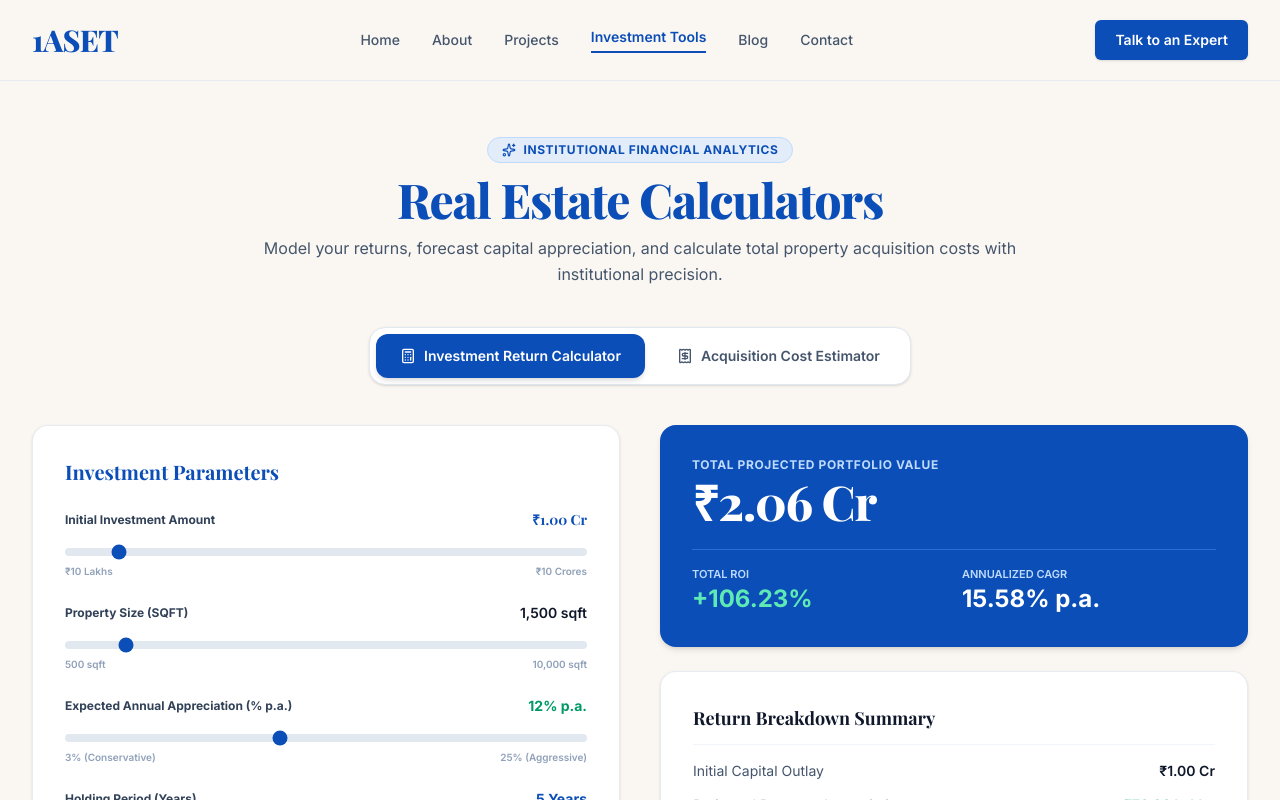
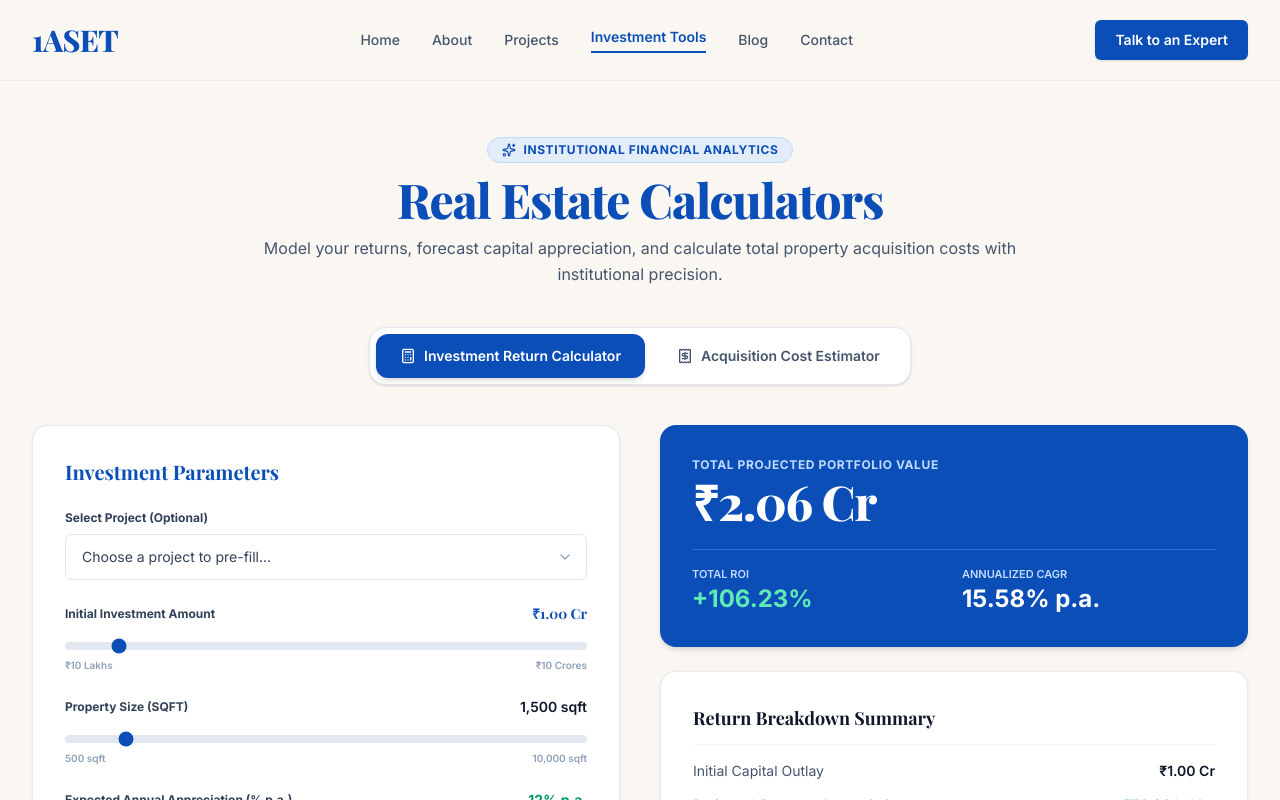
Before and after one commit to me-junaid/1Aset, a Next.js app in the folder apps/web/: page /calculators in a window 1280 px wide. Shown: the top 800 px of the page. Built offline with nearby package versions, Linux system fonts and the light colour scheme; a web font is replaced by a local one.

Commit message:
Select Project (Optional) feature added

```diff
--- a/apps/web/src/app/calculators/page.tsx
+++ b/apps/web/src/app/calculators/page.tsx
@@ -15,6 +15,7 @@ import {
   Sparkles,
   ArrowRight,
   ShieldCheck,
+  ChevronDown,
 } from "lucide-react";
 import {
   calculateInvestmentReturn,
@@ -22,11 +23,75 @@ import {
   formatCurrencyINR,
 } from "@repo/utils";
 
+const PROJECT_PRESETS = [
+  {
+    id: "marina-crown",
+    title: "The Marina Crown (Luxury Apartment)",
+    initialInvestment: 24000000, // ₹2.4 Cr
+    sqft: 1800,
+    expectedAppreciationRate: 12,
+    holdingPeriodYears: 5,
+    monthlyRentalIncome: 110000,
+  },
+  {
+    id: "mayfair-exchange",
+    title: "Mayfair Exchange (Commercial Hub)",
+    initialInvestment: 50000000, // ₹5 Cr
+    sqft: 4500,
+    expectedAppreciationRate: 10,
+    holdingPeriodYears: 7,
+    monthlyRentalIncome: 280000,
+  },
+  {
+    id: "palm-estate",
+    title: "The Palm Estate (Premium Villa)",
+    initialInvestment: 85000000, // ₹8.5 Cr
+    sqft: 6200,
+    expectedAppreciationRate: 11,
+    holdingPeriodYears: 6,
+    monthlyRentalIncome: 350000,
+  },
+  {
+    id: "devanahalli-layout",
+    title: "Devanahalli Growth Layout (North Bengaluru Plots)",
+    initialInvestment: 12000000, // ₹1.2 Cr
+    sqft: 2400,
+    expectedAppreciationRate: 15,
+    holdingPeriodYears: 5,
+    monthlyRentalIncome: 35000,
+  },
+  {
+    id: "sarjapur-plots",
+    title: "Sarjapur Prime Corridor (Plotted Layout)",
+    initialInvestment: 7500000, // ₹75 L
+    sqft: 1500,
+    expectedAppreciationRate: 14,
+    holdingPeriodYears: 4,
+    monthlyRentalIncome: 25000,
+  },
+];
+
 export default function CalculatorsPage() {
   const [mobileMenuOpen, setMobileMenuOpen] = useState(false);
   const [activeTab, setActiveTab] = useState<"investment" | "cost">(
     "investment"
   );
+
+  // Project Pre-fill State
+  const [selectedProject, setSelectedProject] = useState("");
+
+  const handleProjectSelect = (projectId: string) => {
+    setSelectedProject(projectId);
+    const found = PROJECT_PRESETS.find((p) => p.id === projectId);
+    if (found) {
+      setInitialInvestment(found.initialInvestment);
+      setSqft(found.sqft);
+      setExpectedAppreciationRate(found.expectedAppreciationRate);
+      setHoldingPeriodYears(found.holdingPeriodYears);
+      setMonthlyRentalIncome(found.monthlyRentalIncome);
+      setBasePrice(found.initialInvestment);
+    }
+  };
 
   // Investment Calculator Inputs State
   const [initialInvestment, setInitialInvestment] = useState(10000000); // 1 Cr
@@ -242,6 +307,28 @@ export default function CalculatorsPage() {
               <h2 className="font-serif text-xl font-bold text-[#0b4eb7]">
                 Investment Parameters
               </h2>
+
+              {/* Select Project (Optional) */}
+              <div className="space-y-2">
+                <label className="block text-xs font-bold text-slate-700">
+                  Select Project (Optional)
+                </label>
+                <div className="relative">
+                  <select
+                    value={selectedProject}
+                    onChange={(e) => handleProjectSelect(e.target.value)}
+                    className="w-full px-4 py-3 bg-white border border-slate-200 rounded-md text-sm text-slate-700 appearance-none focus:outline-none focus:border-[#0b4eb7] focus:ring-1 focus:ring-[#0b4eb7] transition pr-10 cursor-pointer"
+                  >
+                    <option value="">Choose a project to pre-fill...</option>
+                    {PROJECT_PRESETS.map((p) => (
+                      <option key={p.id} value={p.id}>
+                        {p.title}
+                      </option>
+                    ))}
+                  </select>
+                  <ChevronDown className="absolute right-3.5 top-1/2 -translate-y-1/2 h-4 w-4 text-slate-400 pointer-events-none" />
+                </div>
+              </div>
 
               {/* Input 1: Initial Investment */}
               <div className="space-y-2">
@@ -460,6 +547,28 @@ export default function CalculatorsPage() {
               <h2 className="font-serif text-xl font-bold text-[#0b4eb7]">
                 Acquisition Cost Parameters
               </h2>
+
+              {/* Select Project (Optional) */}
+              <div className="space-y-2">
+                <label className="block text-xs font-bold text-slate-700">
+                  Select Project (Optional)
+                </label>
+                <div className="relative">
+                  <select
+                    value={selectedProject}
+                    onChange={(e) => handleProjectSelect(e.target.value)}
+                    className="w-full px-4 py-3 bg-white border border-slate-200 rounded-md text-sm text-slate-700 appearance-none focus:outline-none focus:border-[#0b4eb7] focus:ring-1 focus:ring-[#0b4eb7] transition pr-10 cursor-pointer"
+                  >
+                    <option value="">Choose a project to pre-fill...</option>
+                    {PROJECT_PRESETS.map((p) => (
+                      <option key={p.id} value={p.id}>
+                        {p.title}
+                      </option>
+                    ))}
+                  </select>
+                  <ChevronDown className="absolute right-3.5 top-1/2 -translate-y-1/2 h-4 w-4 text-slate-400 pointer-events-none" />
+                </div>
+              </div>
 
               {/* Base Price Slider */}
               <div className="space-y-2">
```
